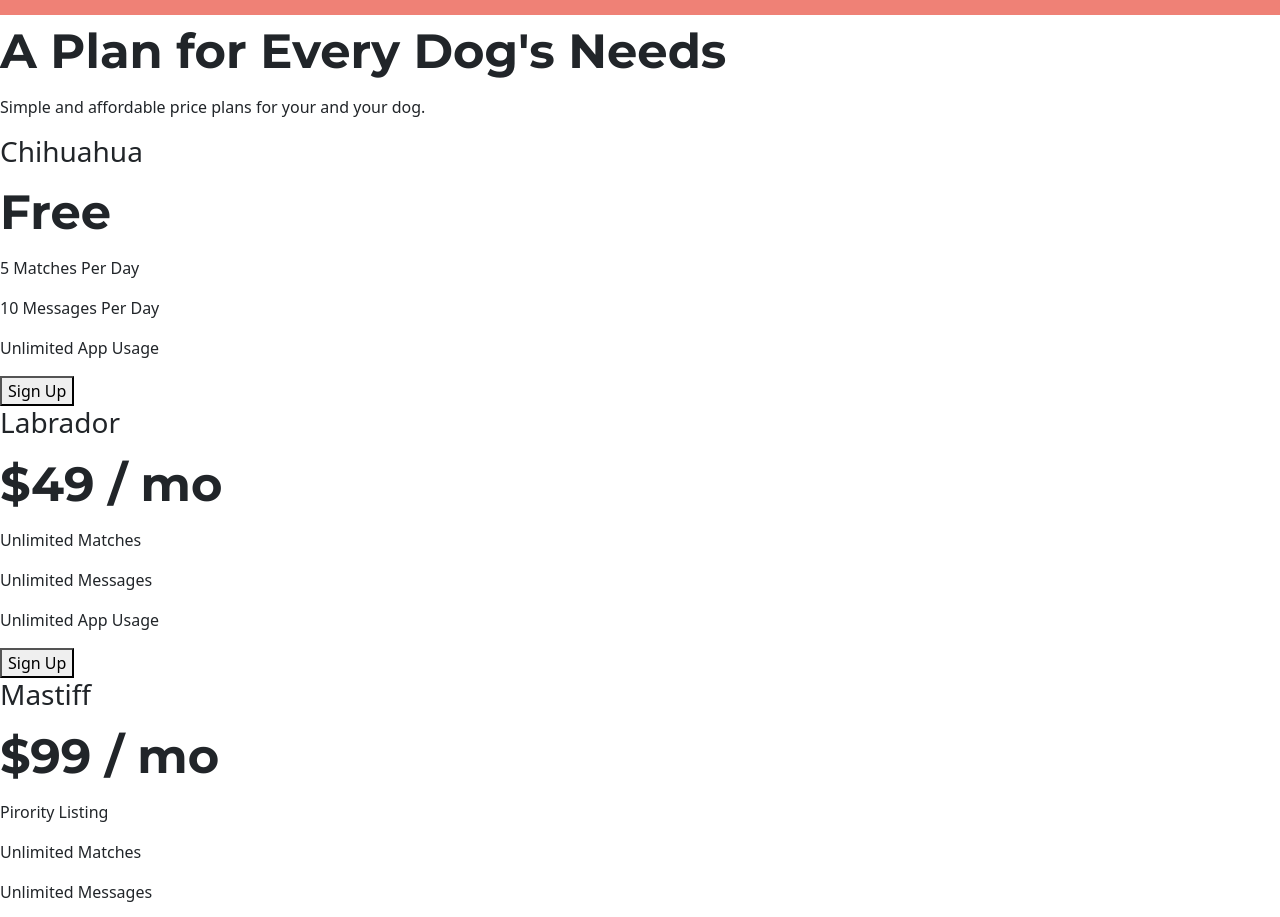
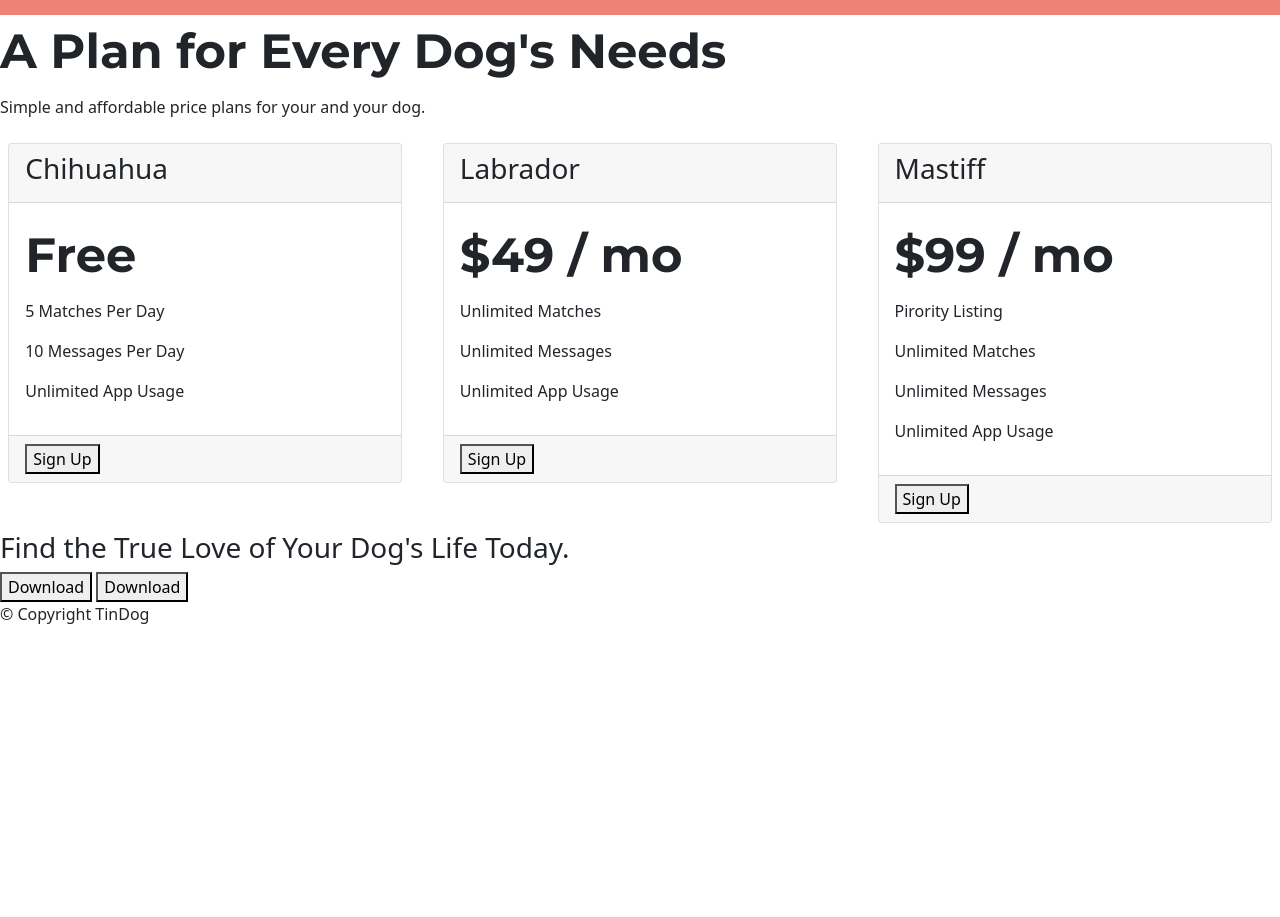
Before and after one commit to ANUSHKALA/Proj3_TinDog, a plain HTML site: page TinDog-Start-master/index.html in a window 1280 px wide. Shown: the part 2340-3257 px from the top of the page. After the commit the page ends 2982 px from the top, so only its background shows below. Drawn offline with nearby package versions, Linux system fonts and the light colour scheme.

Commit message:
some changes

```diff
--- a/TinDog-Start-master/css/styles.css
+++ b/TinDog-Start-master/css/styles.css
@@ -82,3 +82,6 @@ h2 {
   color: aliceblue;
   text-align: center;
   background-color: #ef8176;}
+  .card {
+    margin: 2% ;
+  }
--- a/TinDog-Start-master/index.html
+++ b/TinDog-Start-master/index.html
@@ -158,29 +158,68 @@
     <p>Simple and affordable price plans for your and your dog.</p>
 
 
+    <div class="card-group row">
+      <div class="col-lg-4 col-md-6">
+        <div class="card">
+          <div class="card-header">
             <h3>Chihuahua</h3>
+          </div>
+          <div class="card-body">
             <h2>Free</h2>
             <p>5 Matches Per Day</p>
             <p>10 Messages Per Day</p>
             <p>Unlimited App Usage</p>
+            <p>         </p>
+          </div>
+          <div class="card-footer">
             <button type="button">Sign Up</button>
+          </div>
+        </div>
+      </div>
 
 
+      <div class="col-lg-4 col-md-6">
+        <div class="card">
+          <div class="card-header">
             <h3>Labrador</h3>
+          </div>
+          <div class="card-body">
             <h2>$49 / mo</h2>
             <p>Unlimited Matches</p>
             <p>Unlimited Messages</p>
             <p>Unlimited App Usage</p>
+            <p></p>
+          </div>
+          <div class="card-footer">
             <button type="button">Sign Up</button>
+          </div>
+        </div>
+      </div>
 
 
+
+
+      <div class="col-lg-4 col-md-12">
+        <div class="card">
+          <div class="card-header">
             <h3>Mastiff</h3>
+          </div>
+          <div class="card-body">
             <h2>$99 / mo</h2>
             <p>Pirority Listing</p>
             <p>Unlimited Matches</p>
             <p>Unlimited Messages</p>
             <p>Unlimited App Usage</p>
+          </div>
+          <div class="card-footer">
             <button type="button">Sign Up</button>
+          </div>
+        </div>
+      </div>
+
+
+    </div>
+
 
   </section>
 
```
Lines whose indentation alone changed are shown as unchanged.
